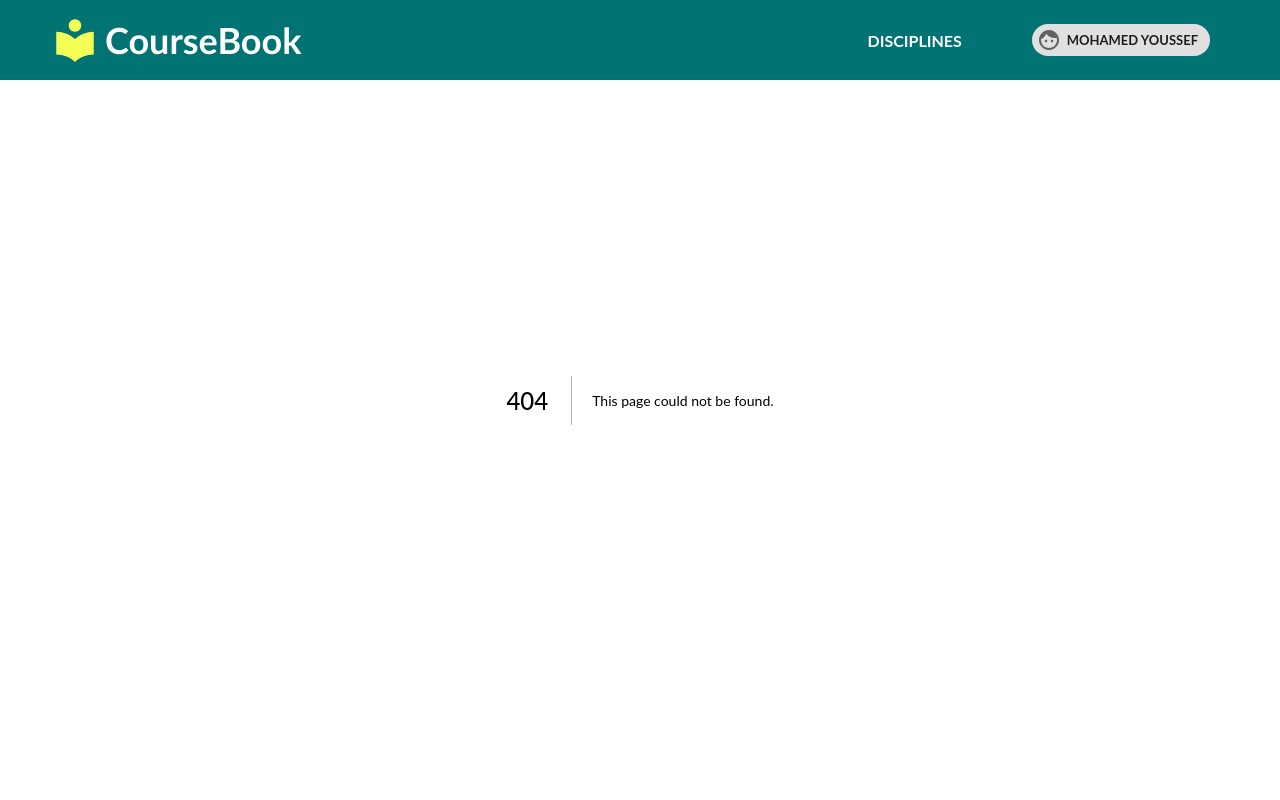
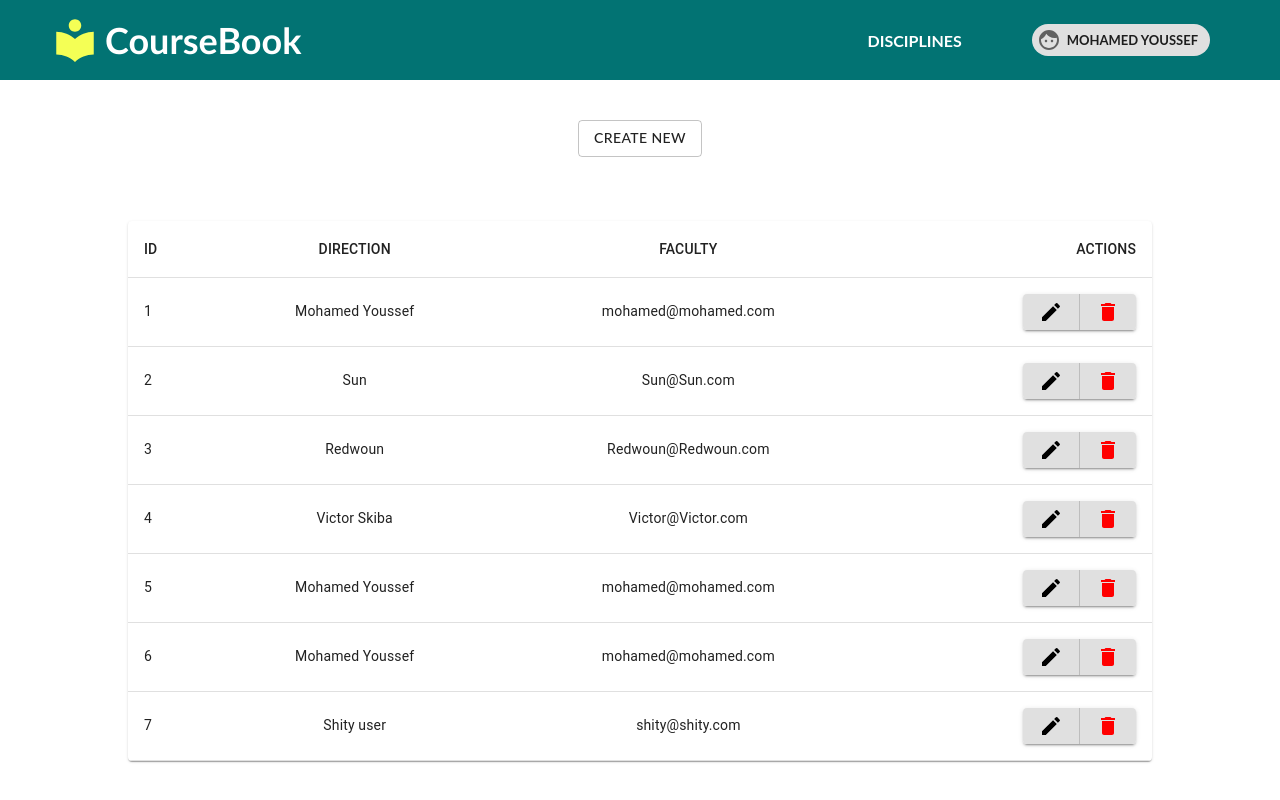
Before and after one commit to MohamedAhmed122/Eduction-Programs, a Next.js app: page /admin/ManageDirections in a window 1280 px wide. Before the commit this address had no page. Shown: the top 800 px of the page. Built offline with nearby package versions, Linux system fonts and the light colour scheme.

Commit message:
Create the Manage Faculty Page

```diff
--- /dev/null
+++ b/pages/admin/ManageDirections.js
@@ -0,0 +1,67 @@
+import Sidebar from "../../Layouts/Sidebar/Sidebar";
+import SidebarRow from "../../Layouts/Sidebar/SidebarRow";
+import { users } from '../../data/data'
+import { useRouter } from 'next/router'
+import {
+    Button,
+    ButtonGroup,
+    Table,
+    TableBody,
+    TableCell,
+    TableContainer,
+    TableHead,
+    TableRow } from '@material-ui/core';
+import Paper from '@material-ui/core/Paper';
+import CheckCircleIcon from '@material-ui/icons/CheckCircle';
+import EditIcon from '@material-ui/icons/Edit';
+import CancelIcon from '@material-ui/icons/Cancel';
+import DeleteIcon from '@material-ui/icons/Delete';
+
+
+export default function AdminManageDirections() {
+    const route = useRouter()
+    return (
+        <>
+        <div style={{marginTop:120}} className='flex_center'>
+            <Button variant='outlined'>Create New</Button>
+        </div>
+        <div style={{marginLeft: '10%', marginTop: '4rem', width:'80%', marginBottom: '4rem'}}>
+            <TableContainer component={Paper}>
+            <Table  aria-label="simple table">
+                <TableHead>
+                    <TableRow>
+                        <TableCell>ID</TableCell>
+                        <TableCell align="center">DIRECTION</TableCell>
+                        <TableCell align="center">FACULTY</TableCell>
+                        <TableCell align="right">ACTIONS</TableCell>
+                    </TableRow>
+                </TableHead>
+                <TableBody>
+                    {users?.map((users) => (
+                        <TableRow key={users.id}>
+                            <TableCell component="th" scope="row">
+                                {users.id}
+                            </TableCell>
+                            <TableCell align="center">{users.name}</TableCell>
+                            <TableCell align="center">{users.email}</TableCell>
+                            <TableCell align="right">
+                                <ButtonGroup variant="contained">
+                                    <Button
+                                    onClick={()=> route.push(`/account`)}
+                                    style={{color: 'black'}}>
+                                        <EditIcon />
+                                    </Button>
+                                    <Button  style={{color: 'red'}} >
+                                        <DeleteIcon />
+                                    </Button>
+                                </ButtonGroup>
+                            </TableCell>
+                        </TableRow>
+                    ))}
+                    </TableBody>
+                </Table>
+            </TableContainer>
+        </div>
+        </>
+    )
+}
--- a/pages/admin/adminManageUser.js
+++ b/pages/admin/ManageUser.js
@@ -29,9 +29,9 @@ export default function AdminManageUser() {
         <div className='flex'>
             <Sidebar>
                 <SidebarRow Icon={AccountCircleIcon} title='Users' />
-                <SidebarRow Icon={LibraryBooksIcon} title='Disciplines' onClick={()=>route.push('/admin/adminManageFaculty')} />
+                <SidebarRow Icon={LibraryBooksIcon} title='Disciplines' onClick={()=>route.push('/admin/ManageDisciplines')} />
                 <SidebarRow Icon={AccountBalanceIcon} title='Faculty' />
-                <SidebarRow Icon={OpenWithIcon} title='Direction' />
+                <SidebarRow Icon={OpenWithIcon} title='Direction' onClick={()=>route.push('/admin/ManageDirections')} />
                 <SidebarRow Icon={GroupIcon} title='Group' />
 
             </Sidebar>
```
Also changed, not shown: pages/admin/ManageDisciplines.js (renamed from pages/admin/adminManageFaculty.js), pages/admin/ManageFaculty.js (added), pages/admin/ManageGroups.js (added).
